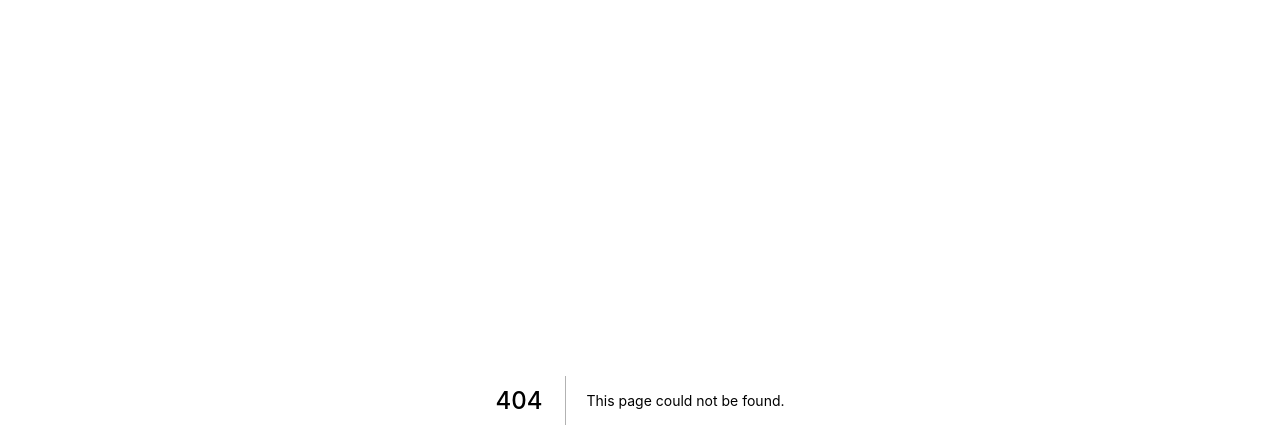
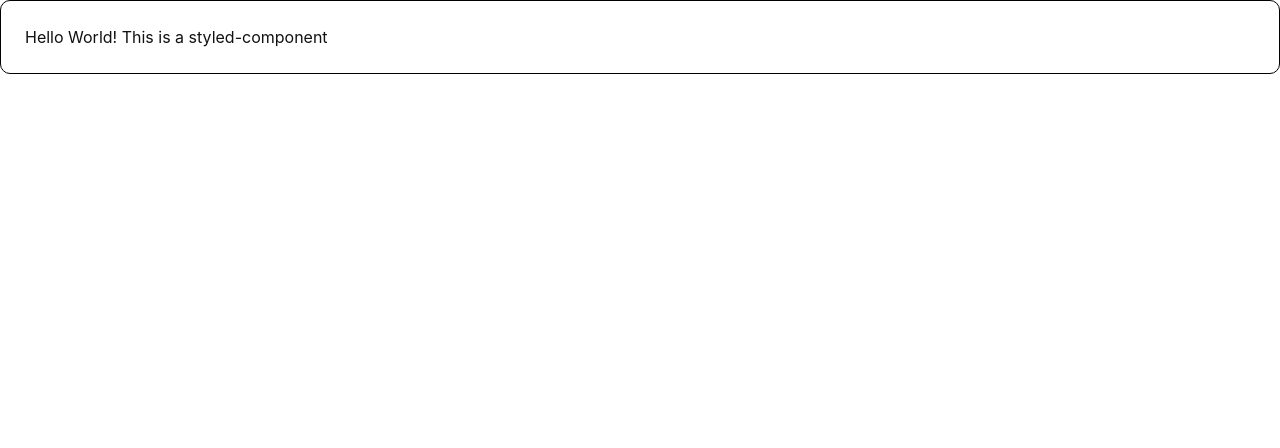
Before and after one commit to jbarrfitz/to-do-app, a Next.js app: page /styled-components in a window 1280 px wide. Before the commit this address had no page. Shown: the top 448 px of the page. Built offline with nearby package versions, Linux system fonts and the light colour scheme.

Commit message:
feat: infra for different css solutions

```diff
--- a/next.config.js
+++ b/next.config.js
@@ -1,6 +1,9 @@
 /** @type {import('next').NextConfig} */
 const nextConfig = {
   reactStrictMode: true,
+  compiler: {
+    styledComponents: true,
+  },
 }
 
 module.exports = nextConfig
--- a/package.json
+++ b/package.json
@@ -12,12 +12,15 @@
     "next": "12.1.6",
     "react": "18.2.0",
     "react-dom": "18.2.0",
+    "sass": "^1.26.3",
+    "styled-components": "^5.3.5",
     "uuid": "^8.3.2"
   },
   "devDependencies": {
     "@types/node": "18.0.0",
     "@types/react": "18.0.14",
     "@types/react-dom": "18.0.5",
+    "@types/styled-components": "^5.1.25",
     "@types/uuid": "^8.3.4",
     "autoprefixer": "^10.4.7",
     "eslint": "8.18.0",
--- a/pages/_app.tsx
+++ b/pages/_app.tsx
@@ -1,8 +1,23 @@
 import '../styles/globals.css'
+import '../styles/syntactically-awesome.scss'
 import type { AppProps } from 'next/app'
+import { ThemeProvider, DefaultTheme } from 'styled-components'
+import GlobalStyle from '../styles/globalstyles'
 
-function MyApp({ Component, pageProps }: AppProps) {
-  return <Component {...pageProps} />
+const theme: DefaultTheme = {
+  colors: {
+    primary: '#111',
+    secondary: '#0070f3',
+  },
 }
 
-export default MyApp
+export default function App({ Component, pageProps }: AppProps) {
+  return (
+    <>
+      <ThemeProvider theme={theme}>
+        <GlobalStyle />
+        <Component {...pageProps} />
+      </ThemeProvider>
+    </>
+  )
+}
--- /dev/null
+++ b/pages/_document.tsx
@@ -0,0 +1,25 @@
+import Document, { DocumentContext } from 'next/document'
+import { ServerStyleSheet } from 'styled-components'
+
+export default class MyDocument extends Document {
+  static async getInitialProps(ctx: DocumentContext) {
+    const sheet = new ServerStyleSheet()
+    const originalRenderPage = ctx.renderPage
+
+    try {
+      ctx.renderPage = () =>
+        originalRenderPage({
+          enhanceApp: (App) => (props) =>
+            sheet.collectStyles(<App {...props} />),
+        })
+
+      const initialProps = await Document.getInitialProps(ctx)
+      return {
+        ...initialProps,
+        styles: [initialProps.styles, sheet.getStyleElement()],
+      }
+    } finally {
+      sheet.seal()
+    }
+  }
+}
--- /dev/null
+++ b/pages/sass.tsx
@@ -0,0 +1,9 @@
+import type { NextPage } from 'next';
+import { useState } from 'react';
+import { v4 as uuidv4 } from 'uuid';
+
+const Home: NextPage = () => {
+    return null;
+};
+
+export default Home;
--- /dev/null
+++ b/pages/styled-components.tsx
@@ -0,0 +1,27 @@
+import type { NextPage } from 'next';
+import { useState } from 'react';
+import { v4 as uuidv4 } from 'uuid';
+import styled from 'styled-components'
+
+const Card = styled.div`
+  padding: 1.5rem;
+  color: inherit;
+  text-decoration: none;
+  border: 1px solid black;
+  border-radius: 10px;
+  transition: color 0.15s ease, border-color 0.15s ease;
+  width: 100%;
+  &:hover,
+  :focus,
+  :active {
+    color: #0070f3;
+    border-color: #0070f3;
+  }
+`
+
+
+const Home: NextPage = () => {
+    return <Card>Hello World! This is a styled-component</Card>;
+};
+
+export default Home;
--- /dev/null
+++ b/styles/globalstyles.tsx
@@ -0,0 +1,21 @@
+import { createGlobalStyle } from 'styled-components'
+
+const GlobalStyle = createGlobalStyle`
+  html,
+  body {
+    color: ${({ theme }) => theme.colors.primary};
+    padding: 0;
+    margin: 0;
+    font-family: -apple-system, BlinkMacSystemFont, Segoe UI, Roboto, Oxygen,
+      Ubuntu, Cantarell, Fira Sans, Droid Sans, Helvetica Neue, sans-serif;
+  }
+  a {
+    color: inherit;
+    text-decoration: none;
+  }
+  * {
+    box-sizing: border-box;
+  }
+`
+
+export default GlobalStyle
```
Also changed, not shown: styled.d.ts (added, +13 -0 lines), styles/syntactically-awesome.scss (added), 1 other file (tests, documents, lock files or other folders).
